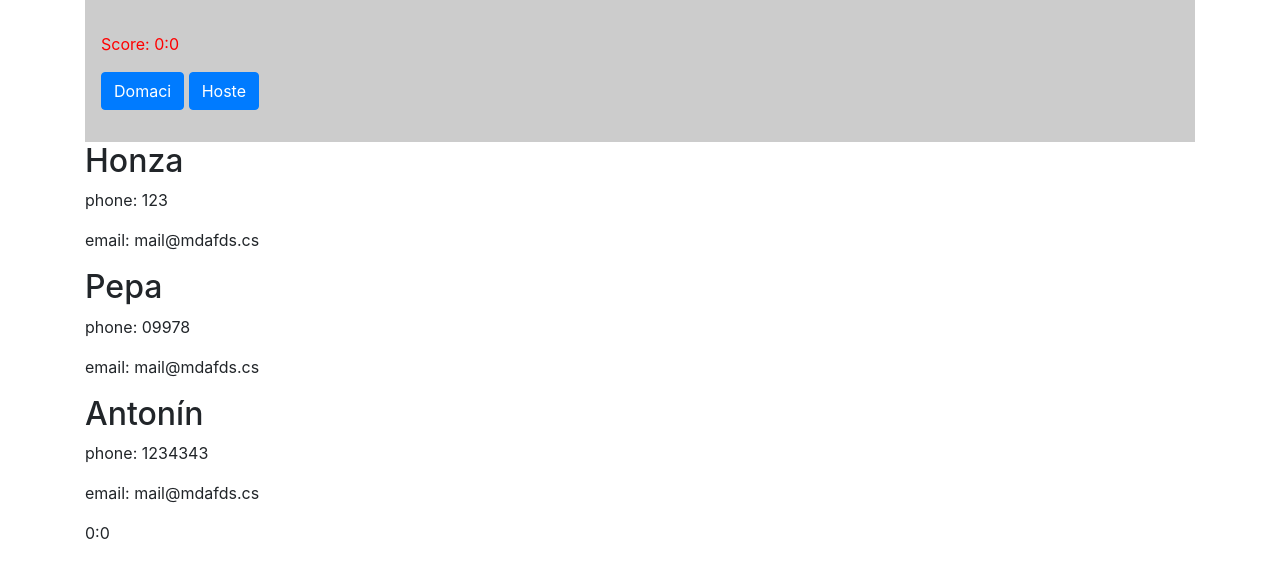
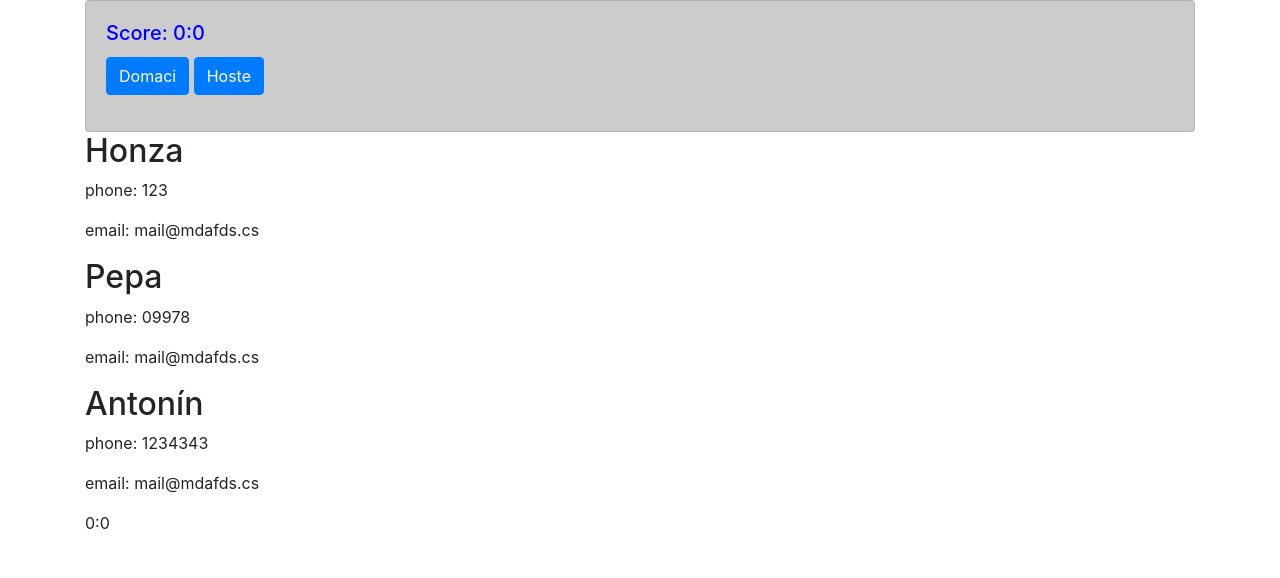
Before and after one commit to janmarek/react-training-contact-list, a React (Create React App) app: page / in a window 1280 px wide. Shown: the top 578 px of the page. Built offline with nearby package versions, Linux system fonts and the light colour scheme.

Commit message:
styled react bootstrap

```diff
--- a/src/Score.js
+++ b/src/Score.js
@@ -1,24 +1,27 @@
 import {Button} from "react-bootstrap";
 import styled from "styled-components";
+import {Card} from "react-bootstrap";
 
 export function Score(props) {
     return (
-        <ScoreDiv>
-            <p className="red">
-                Score: {props.domaci}:{props.hoste}
-            </p>
-            <p>
-                <Button onClick={props.increaseDomaci}>Domaci</Button>{" "}
-                <Button onClick={props.increaseHoste}>Hoste</Button>
-            </p>
-        </ScoreDiv>
+        <ScoreCard>
+            <Card.Body>
+                <ScoreTitle>
+                    Score: {props.domaci}:{props.hoste}
+                </ScoreTitle>
+                <p>
+                    <Button onClick={props.increaseDomaci}>Domaci</Button>{" "}
+                    <Button onClick={props.increaseHoste}>Hoste</Button>
+                </p>
+            </Card.Body>
+        </ScoreCard>
     );
 }
 
-const ScoreDiv = styled.div`
+const ScoreCard = styled(Card)`
     background: #ccc;
-    padding: 1em;
-    p {
-        margin-top: 1em;
-    }
 `;
+
+const ScoreTitle = styled(Card.Title)`
+    color: blue;
+`;
```
